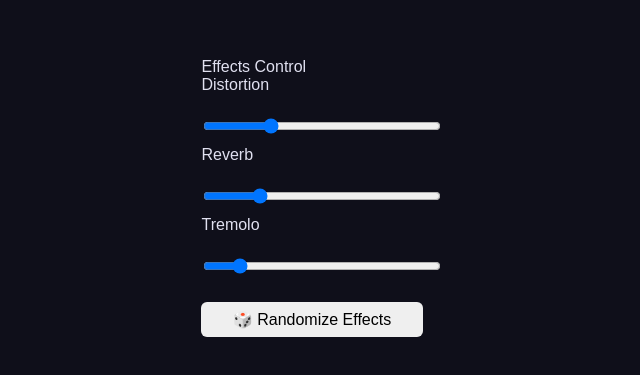
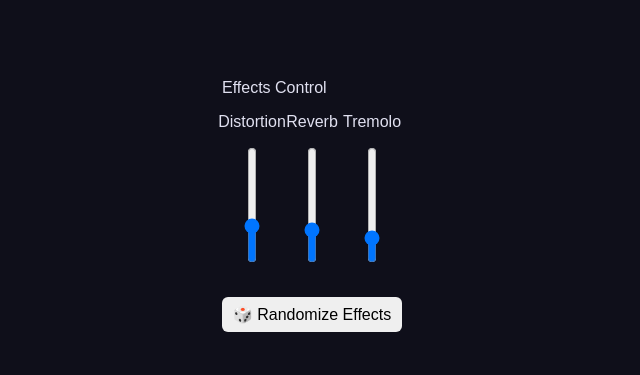
Before and after one commit to crtmss/ethernalvoyage, a plain HTML site: page index.html in a window 1280 px wide. Shown: the part 211-586 px from the top of the page, without its empty margins (328-968 px from the left). Drawn offline with Linux system fonts and the light colour scheme.

Commit message:
Update style.css

```diff
--- a/style.css
+++ b/style.css
@@ -39,3 +39,27 @@ button.active {
   background-color: #3cb371; /* green */
   color: white;
 }
+
+.effects-panel {
+  margin-top: 1em;
+}
+
+.effect-sliders {
+  display: flex;
+  justify-content: space-around;
+  align-items: flex-end;
+  margin: 1em 0;
+}
+
+.effect-group {
+  display: flex;
+  flex-direction: column;
+  align-items: center;
+  width: 60px;
+}
+
+.vertical-slider {
+  writing-mode: bt-lr; /* bottom to top */
+  -webkit-appearance: slider-vertical;
+  height: 100px;
+}
```
